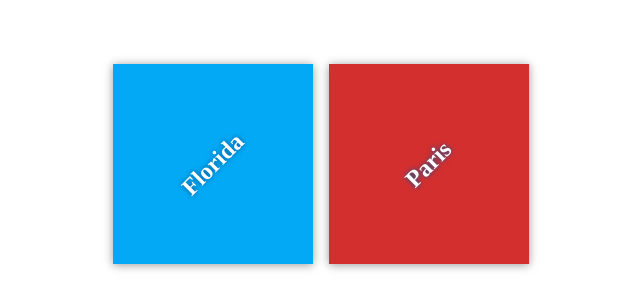
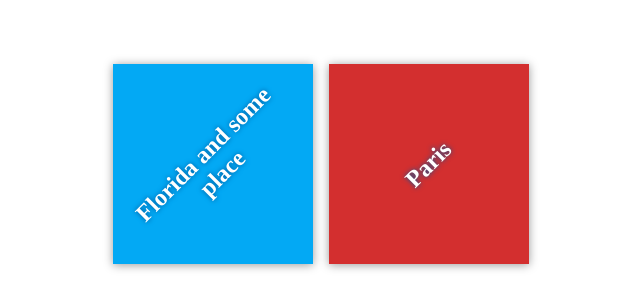
Before and after one commit to BharatBhushan1610/my-travel-plans, a plain HTML site: page index.html in a window 1280 px wide. Shown: the part 236-544 px from the top of the page, without its empty margins (319-959 px from the left). Drawn offline with Linux system fonts and the light colour scheme.

Commit message:
new location added

```diff
--- a/index.html
+++ b/index.html
@@ -11,7 +11,7 @@
     <div class="container">
         <div class="destination-container">
             <div class="destination" id="florida">
-                <h2>Florida</h2>
+                <h2>Florida and some place</h2>
             </div>
 
             <div class="destination" id="paris">
```
